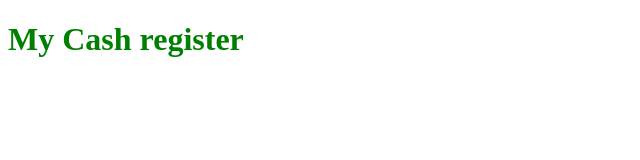
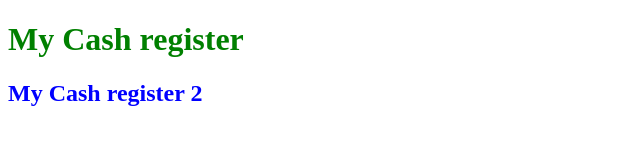
Before and after one commit to f-regal/50-days-projects, a plain HTML site: page project 3 - cash register/index.html in a window 1280 px wide. Shown: the whole page, without its empty margins (0-640 px from the left). Drawn offline with Linux system fonts and the light colour scheme.

Commit message:
Changed the html and js file too

```diff
--- a/project 3 - cash register/app.js
+++ b/project 3 - cash register/app.js
@@ -1 +1,3 @@
 console.log('My cash register')
+
+console.log('My cash register 2')
--- a/project 3 - cash register/index.html
+++ b/project 3 - cash register/index.html
@@ -11,5 +11,6 @@
 
     <h1>My Cash register</h1>
 
+    <h2>My Cash register 2</h2>
 </body>
 </html>
```
